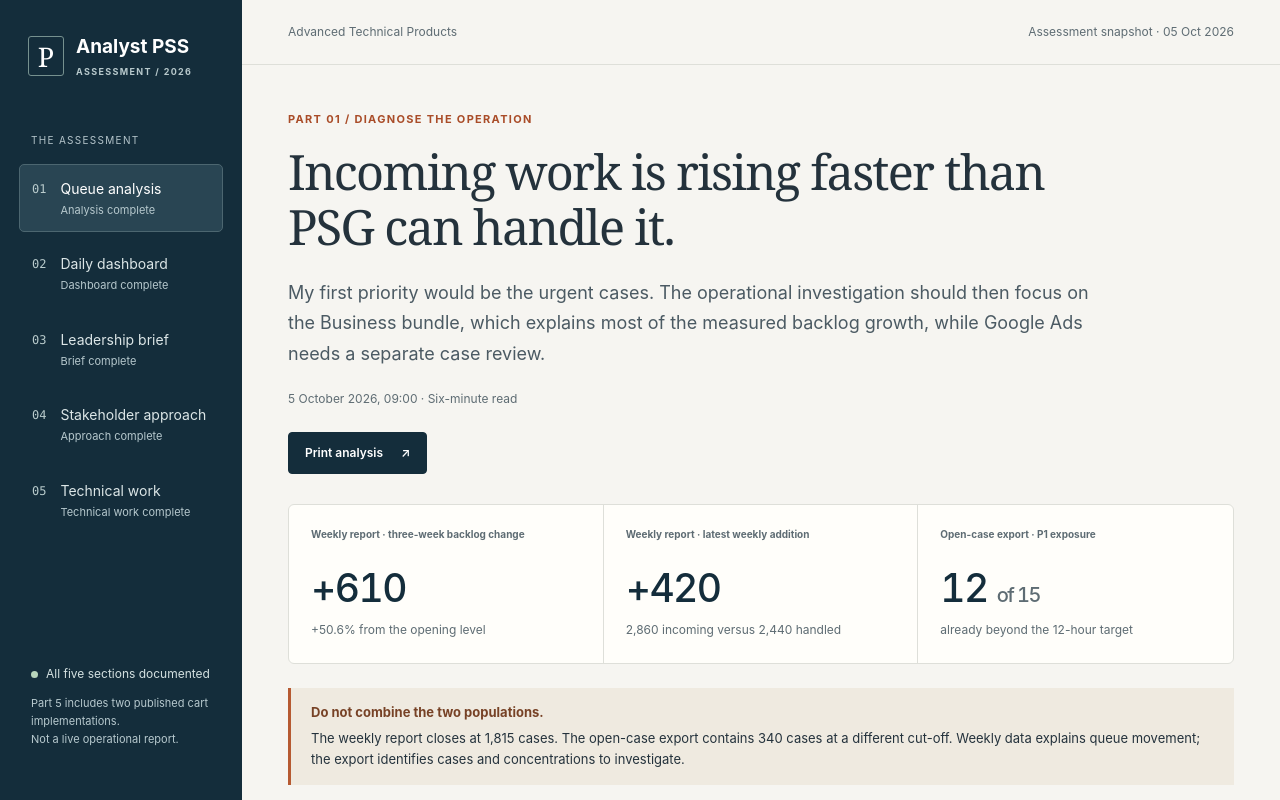
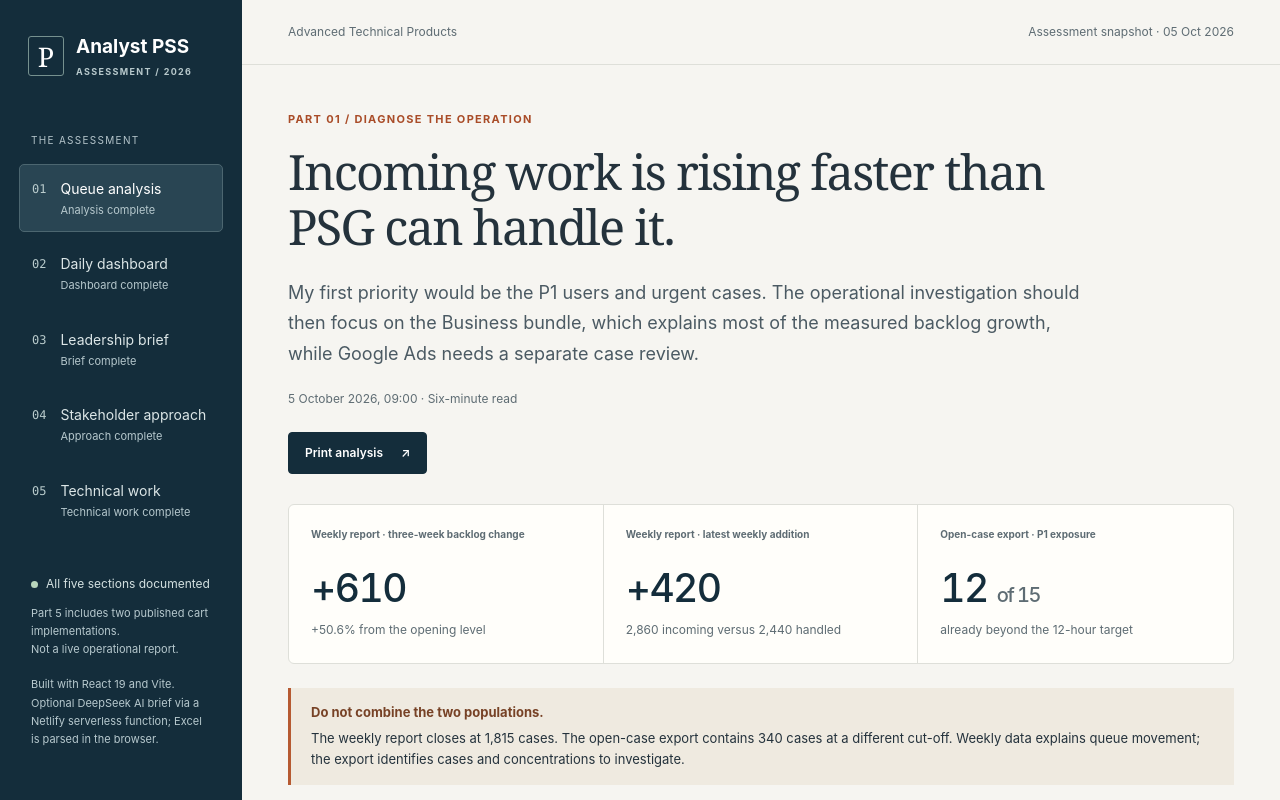
Before and after one commit to AndrianBarbulat/PSS_Task, a React (Vite) app: page / in a window 1280 px wide. Shown: the top 800 px of the page. Built offline with nearby package versions, Linux system fonts and the light colour scheme.

Commit message:
update project

```diff
--- a/src/App.jsx
+++ b/src/App.jsx
@@ -33,7 +33,7 @@ export default function App() {
       <nav aria-label="Assessment parts">{pages.map(p => <a key={p.id} href={`#/${p.id}`} aria-current={p.id === route ? 'page' : undefined}>
         <span className="part-number">{p.part}</span><span>{p.title}<small>{p.status || 'Not started'}</small></span>
       </a>)}</nav>
-      <div className="sidebar-note"><span className="status-dot" />All five sections documented<p>Part 5 includes two published cart implementations.<br />Not a live operational report.</p></div>
+      <div className="sidebar-note"><span className="status-dot" />All five sections documented<p>Part 5 includes two published cart implementations.<br />Not a live operational report.</p><p>Built with React 19 and Vite. Optional DeepSeek AI brief via a Netlify serverless function; Excel is parsed in the browser.</p></div>
     </aside>
     <div className="workspace">
       <header className="topbar"><span>Advanced Technical Products</span><span>Assessment snapshot · 05 Oct 2026</span></header>
--- a/src/pages/Analysis.jsx
+++ b/src/pages/Analysis.jsx
@@ -59,7 +59,7 @@ export default function Analysis() {
     <div className="hero">
       <p className="eyebrow">Part 01 / Diagnose the operation</p>
       <h1>Incoming work is rising faster than PSG can handle it.</h1>
-      <p className="lead">My first priority would be the urgent cases. The operational investigation should then focus on the Business bundle, which explains most of the measured backlog growth, while Google Ads needs a separate case review.</p>
+      <p className="lead">My first priority would be the P1 users and urgent cases. The operational investigation should then focus on the Business bundle, which explains most of the measured backlog growth, while Google Ads needs a separate case review.</p>
       <p className="reading">{source.snapshot} · Six-minute read</p>
       <div className="tools"><button className="button primary" onClick={() => window.print()}>Print analysis <span aria-hidden="true">↗</span></button></div>
     </div>
--- a/src/pages/TechnicalWork.jsx
+++ b/src/pages/TechnicalWork.jsx
@@ -56,7 +56,7 @@ export default function TechnicalWork() {
   return <div className="technical-page">
     <header className="technical-hero">
       <p className="eyebrow">Part 05 · Technical work</p>
-      <h1>Evidence first. Escalate only what remains.</h1>
+      <h1>Task 1: Task 1 · Build a custom cart summary</h1>
     </header>
 
     <section className="cart-summary-deliverable" aria-labelledby="cart-summary-title">
```
